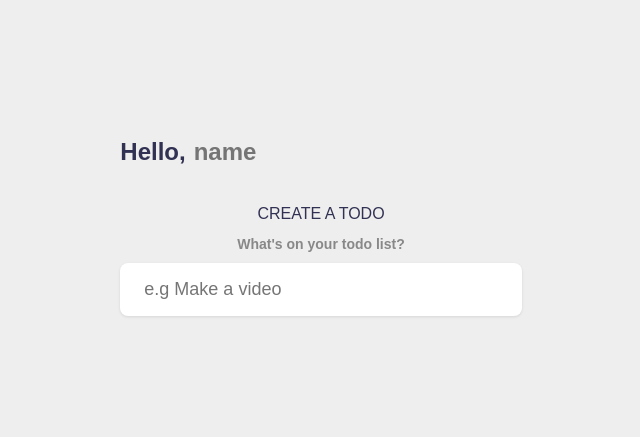
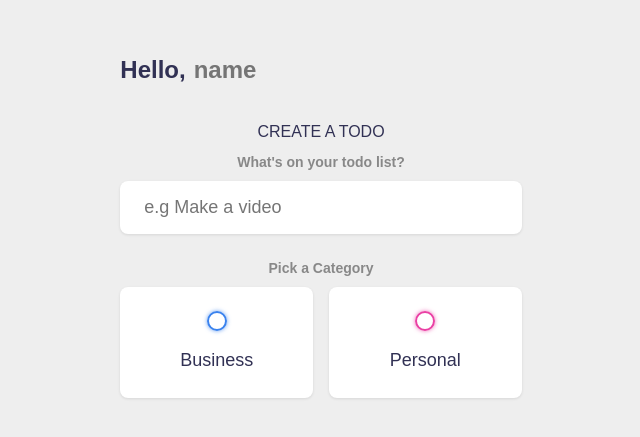
Before and after one commit to yung-khajiit/todo-app, a Vue app: page / in a window 1280 px wide. Shown: the part 175-612 px from the top of the page, without its empty margins (319-959 px from the left). Built offline with nearby package versions, Linux system fonts and the light colour scheme.

Commit message:
Added category

```diff
--- a/src/App.vue
+++ b/src/App.vue
@@ -3,17 +3,21 @@
 const todos = ref([])
 const name = ref('')
 const input_content = ref('')
+const input_category = ref(null)
+
 
 const addTodo = () => {
-  if(input_content.value.trim() ==='') {
+  if(input_content.value.trim() === '' || input_category.value == null) {
     return
   }
   todos.value.push({
     content: input_content.value,
+    category: input_category.value,
   })
 
   input_content.value = ''
-  // console.log(todos)
+  input_category.value = null
+  //console.log(todos)
 
 }
 
@@ -35,6 +39,24 @@
       <h4>What's on your todo list?</h4>
       <input type="text" placeholder="e.g Make a video" v-model="input_content" />
       <!-- {{ input_content }} -->
+
+      <h4>Pick a Category</h4>
+      <div class="options">
+        <label>
+          <input type="radio" name="category" value="business" v-model="input_category" />
+          <span class="bubble business"></span>
+          <div>Business</div>
+        </label>
+
+        <label>
+          <input type="radio" name="category" value="personal" v-model="input_category" />
+          <span class="bubble personal"></span>
+          <div>Personal</div>
+        </label>
+
+        <!-- {{ input_category }} -->
+
+      </div>
      </form>
     </section>
 
```
